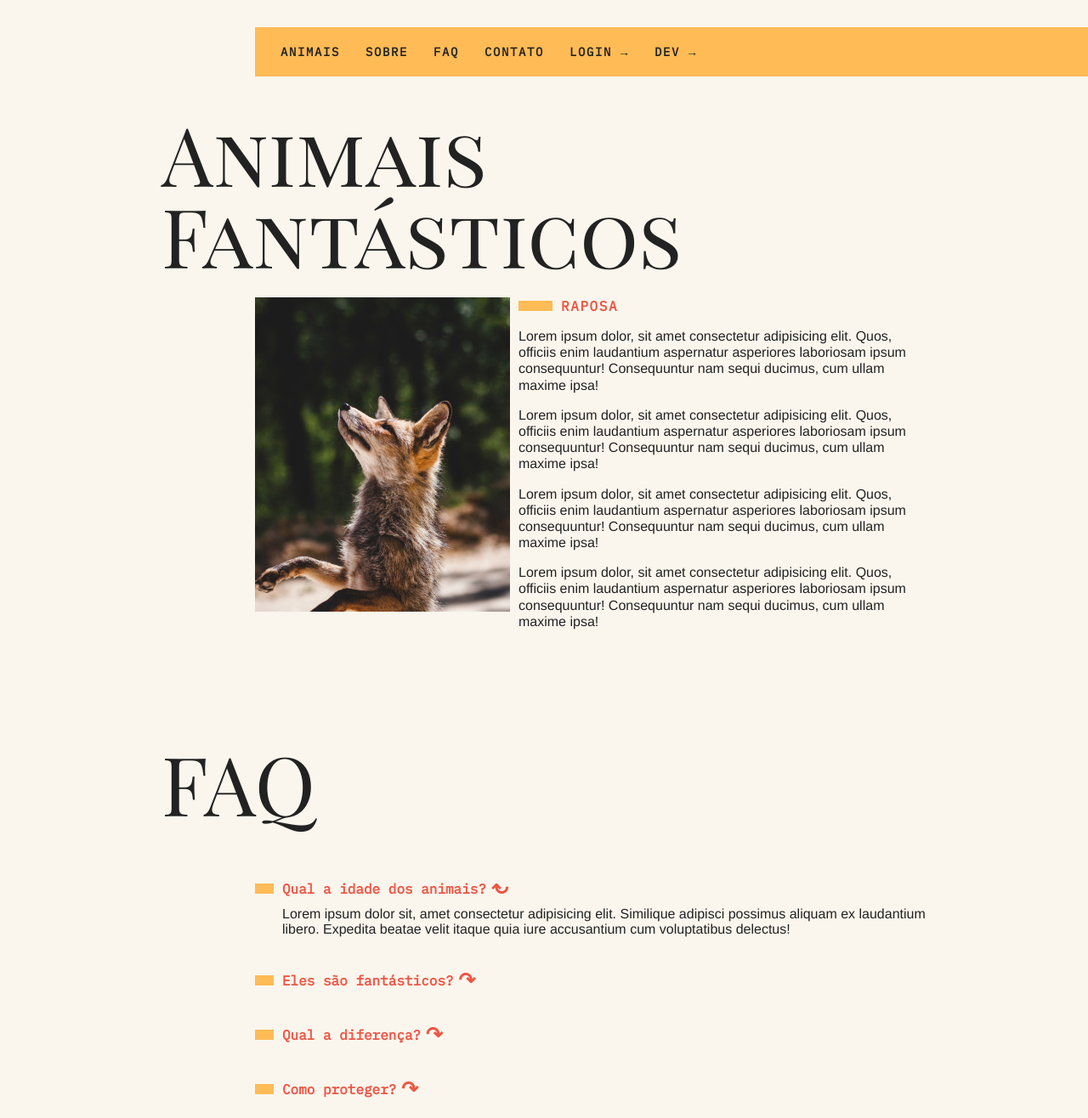
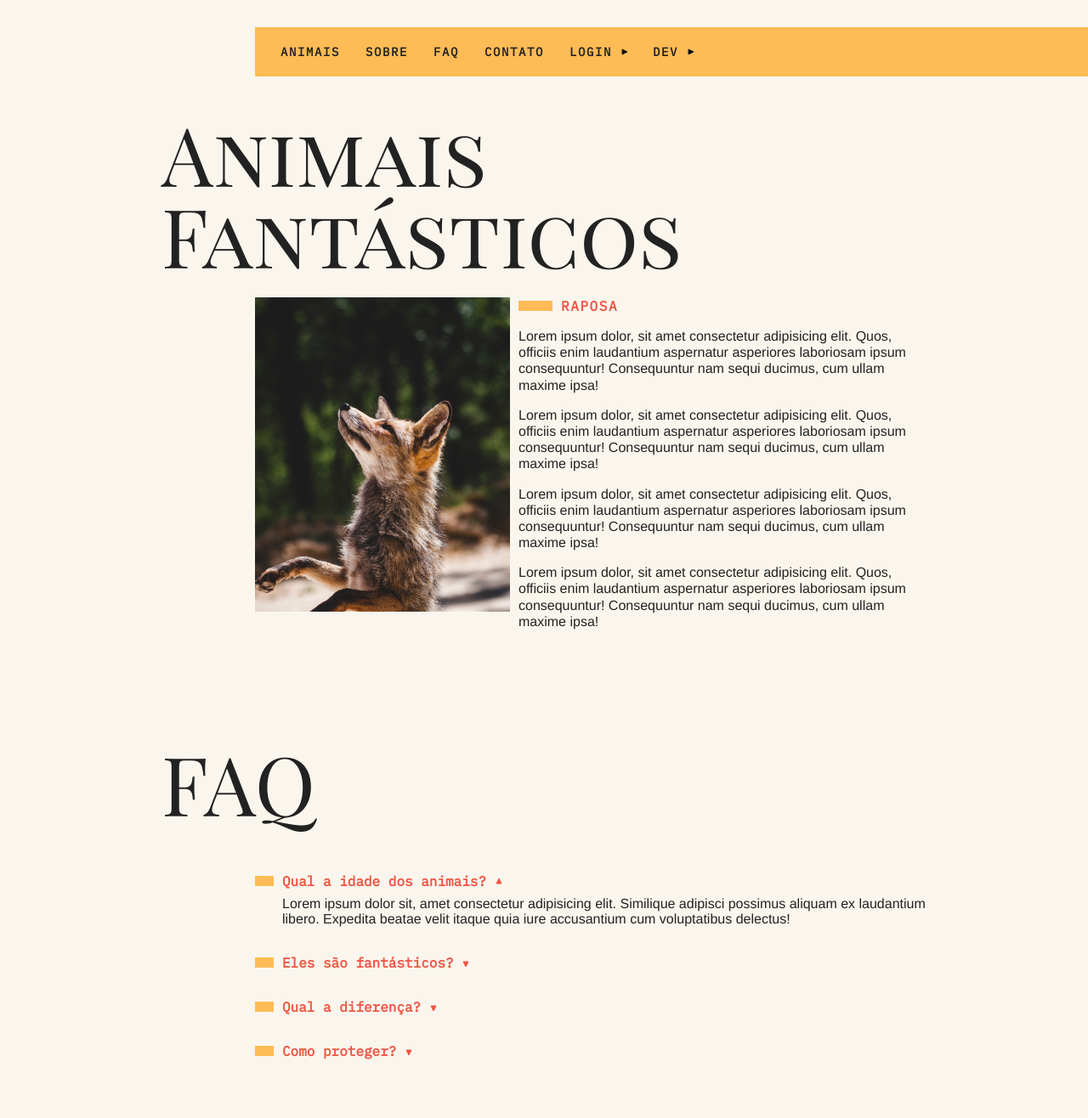
Before and after one commit to swtz/awesome-animals, a website built with webpack: page index.html in a window 1280 px wide. Shown: the top 1316 px of the page at 85% size. Built offline with nearby package versions, Linux system fonts and the light colour scheme; no server answers.

Commit message:
added vectorial images to replace the literal chars written in the 'index.html'.

```diff
--- a/css/faq.css
+++ b/css/faq.css
@@ -52,13 +52,14 @@
 }
 
 .js dl[data-accordion] dt span {
-  font-size: 24px;
+  background: url(../img/arrow-red.svg) center center no-repeat;
   display: inline-block;
-  position: relative;
-  left: -4px;
-  top: 2px;
+  width: 10px;
+  height: 10px;
+  transform: rotate(90deg);
+  transition: transform .3s;
 }
 
 .js dl[data-accordion] dt.active span {
-  transform: rotate(180deg);
+  transform: rotate(-90deg);
 }
--- a/css/general.css
+++ b/css/general.css
@@ -97,3 +97,10 @@
     font-size: .875rem;
   }
 }
+
+.arrow-black {
+  background: url(../img/arrow-black.svg) center center no-repeat;
+  display: inline-block;
+  width: 8px;
+  height: 10px;
+}
--- a/index.html
+++ b/index.html
@@ -32,8 +32,8 @@
         </li>
         <li><a href="#faq">FAQ</a></li>
         <li><a href="#contato">Contato</a></li>
-        <li><a href="login.html" target="_blank" data-modal="open">Login →</a></li>
-        <li><a href="https://github.com/swtz" target="_blank">Dev →</a></li>
+        <li><a href="login.html" target="_blank" data-modal="open">Login <span class="arrow-black"></span></a></li>
+        <li><a href="https://github.com/swtz" target="_blank">Dev <span class="arrow-black"></span></a></li>
       </ul>
     </nav>
 
@@ -134,19 +134,19 @@
     <section class="grid-section faq" id="faq" data-scroll-animated>
       <h1 class="titulo">FAQ</h1>
       <dl class="faq-lista" data-accordion>
-        <dt>Qual a idade dos animais? <span>↷</span></dt>
+        <dt>Qual a idade dos animais? <span class="arrow-red"></span></dt>
         <dd>Lorem ipsum dolor sit, amet consectetur adipisicing elit. Similique adipisci possimus aliquam ex laudantium
           libero. Expedita beatae velit itaque quia iure accusantium cum voluptatibus delectus!
         </dd>
-        <dt>Eles são fantásticos? <span>↷</span></dt>
+        <dt>Eles são fantásticos? <span class="arrow-red"></span></dt>
         <dd>Lorem ipsum dolor sit, amet consectetur adipisicing elit. Similique adipisci possimus aliquam ex laudantium
           libero. Expedita beatae velit itaque quia iure accusantium cum voluptatibus delectus!
         </dd>
-        <dt>Qual a diferença? <span>↷</span></dt>
+        <dt>Qual a diferença? <span class="arrow-red"></span></dt>
         <dd>Lorem ipsum dolor sit, amet consectetur adipisicing elit. Similique adipisci possimus aliquam ex laudantium
           libero. Expedita beatae velit itaque quia iure accusantium cum voluptatibus delectus!
         </dd>
-        <dt>Como proteger? <span>↷</span></dt>
+        <dt>Como proteger? <span class="arrow-red"></span></dt>
         <dd>Lorem ipsum dolor sit, amet consectetur adipisicing elit. Similique adipisci possimus aliquam ex laudantium
           libero. Expedita beatae velit itaque quia iure accusantium cum voluptatibus delectus!
         </dd>
```
Also changed, not shown: annotations.txt (+16 -13 lines), img/arrow-black.svg (added), img/arrow-red.svg (added), img/fechar.svg (added).
